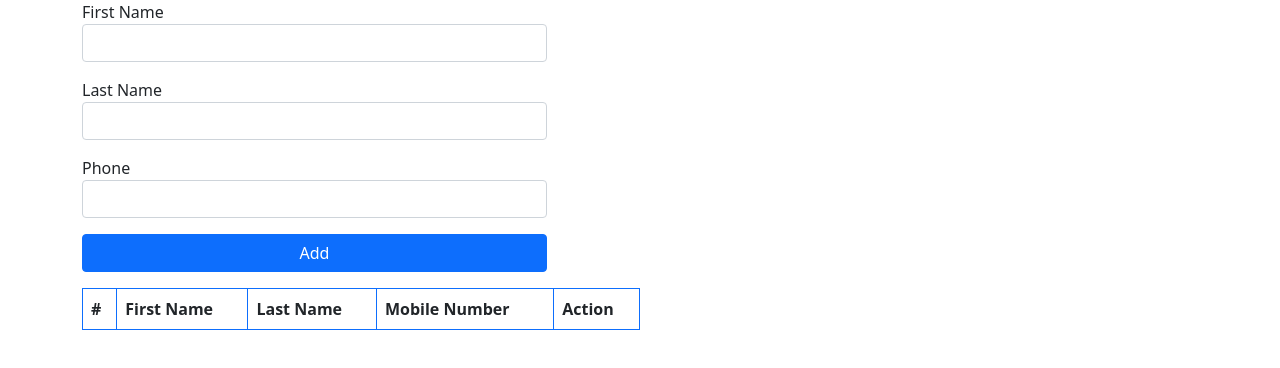
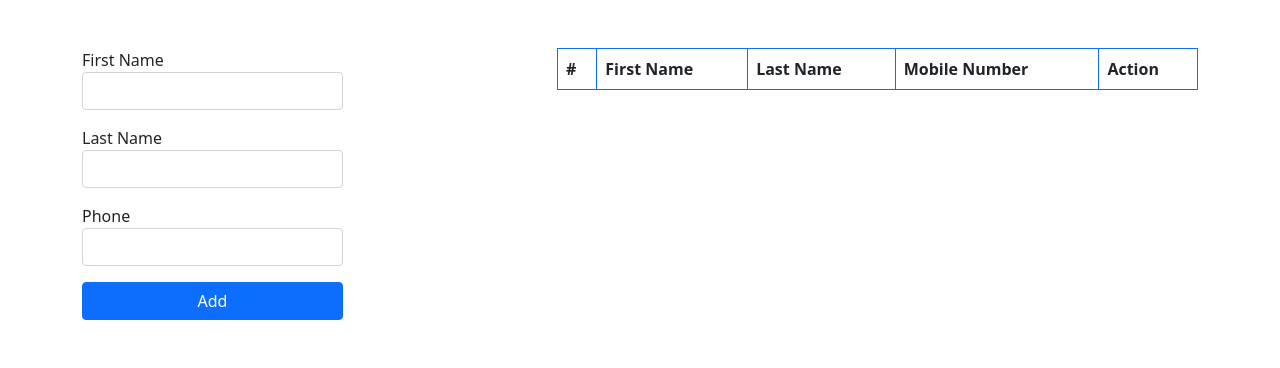
Before and after one commit to Juliet-chime/phoebook, a React (Create React App) app: page / in a window 1280 px wide. Shown: the top 368 px of the page. Built offline with nearby package versions, Linux system fonts and the light colour scheme.

Commit message:
Layout table & Form

```diff
--- a/src/form.jsx
+++ b/src/form.jsx
@@ -6,9 +6,10 @@ const Form = ({
   currentPerson,
   setCurrentPerson,
   handleUpdatePerson,
+  persons,
 }) => {
   const [person, setPerson] = useState({
-    id: 1,
+    id: persons.length,
     firstname: "",
     lastname: "",
     phone: "",
@@ -25,11 +26,11 @@ const Form = ({
     e.preventDefault();
     const { firstname, lastname, phone } = person;
     if (firstname !== "" && lastname !== "" && phone !== "") {
-      addPerson({ ...person });
+      addPerson({ ...person, id: persons.length + 1 });
 
       setPerson({
         ...person,
-        id: person.id + 1,
+
         firstname: "",
         lastname: "",
         phone: "",
@@ -47,7 +48,7 @@ const Form = ({
   };
 
   return (
-    <div className="col-md-7 col-sm-10 col-lg-5">
+    <div>
       {isEditing ? (
         <form onSubmit={handleEditFormSubmit}>
           <div className="mb-3">
--- a/src/phonebook.jsx
+++ b/src/phonebook.jsx
@@ -40,15 +40,20 @@ const Phonebook = () => {
     setPersons(persons.filter((person) => person.id !== id));
 
   return (
-    <div className="container">
+    <div className="container mt-5">
+      <div className="row">
+        <div className="col-md-6 col-sm-10 col-lg-3">
           <Form
             addPerson={addPerson}
             isEditing={isEditing}
             currentPerson={currentPerson}
             setCurrentPerson={setCurrentPerson}
             handleUpdatePerson={handleUpdatePerson}
+            persons={persons}
           ></Form>
-      <div className="table-responsive col-sm-12 col-md-9 col-lg-6 ">
+        </div>
+        <div className="col lg-2"></div>
+        <div className="table-responsive col-sm-12 col-md-6 col-lg-7 ">
           <table className=" table border-primary table-bordered ">
             <tbody>
               <tr>
@@ -86,6 +91,7 @@ const Phonebook = () => {
           </table>
         </div>
       </div>
+    </div>
   );
 };
 
```
Lines whose indentation alone changed are shown as unchanged.
